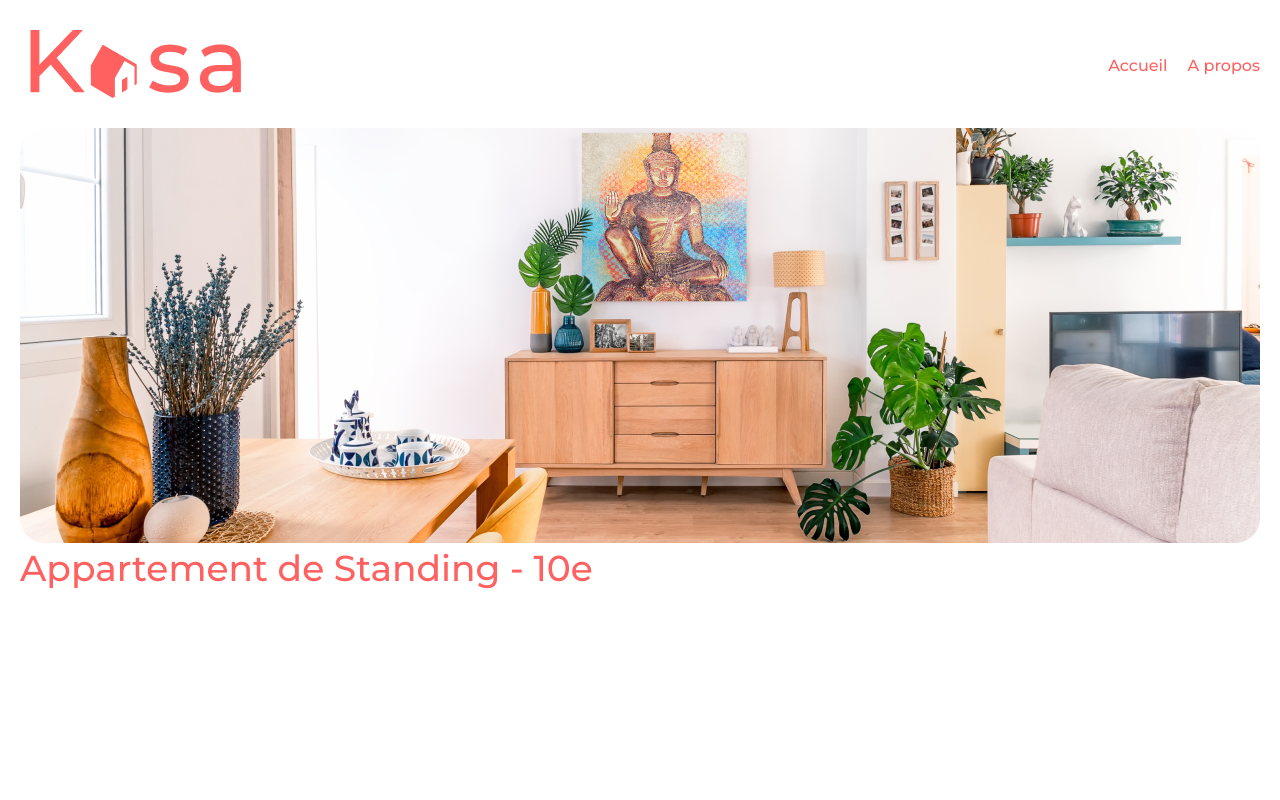
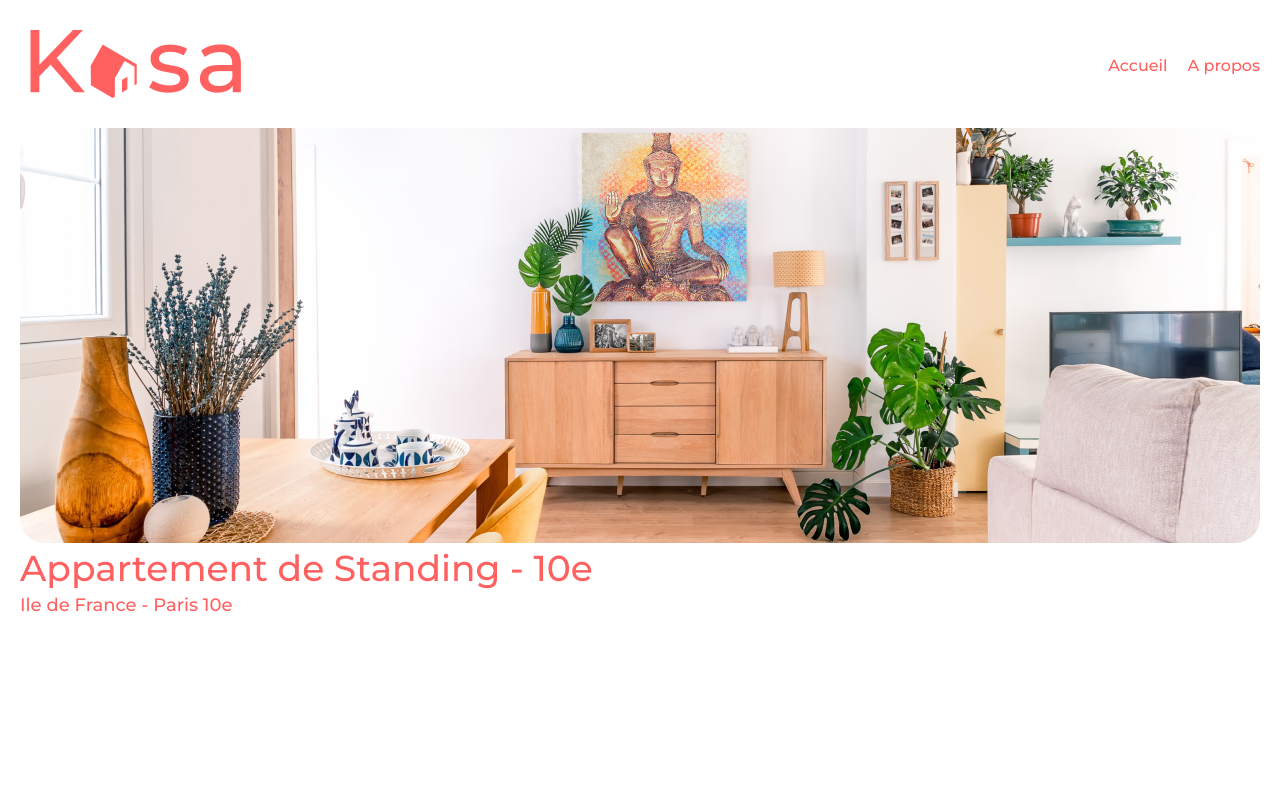
Before and after one commit to Axido545/kasa.io, a React (Vite) app: page /housing/0979876d in a window 1280 px wide. Shown: the top 800 px of the page. Built offline with nearby package versions, Linux system fonts and the light colour scheme.

Commit message:
ad location housing page

```diff
--- a/src/pages/housing/Housing.css
+++ b/src/pages/housing/Housing.css
@@ -9,7 +9,6 @@
 .house-main {
   margin: 24px 204px;
   margin: 0 auto;
-  display: flex;
   width: 1240px;
   height: 415px;
 }
@@ -21,4 +20,13 @@
   font-style: normal;
   font-weight: 500;
   line-height: 142.6%;
+  display: block;
 }
+
+.house-location {
+  display: block;
+  font-family: 'Montserrat';
+  color: #ff6060;
+  font-size: 18px;
+  margin: 0;
+}
--- a/src/pages/housing/Housing.jsx
+++ b/src/pages/housing/Housing.jsx
@@ -33,6 +33,7 @@ function Housing() {
           <img className="banner-housing" src={bannerHousing} />
           <main className="house-main">
             <h1 className="house-title"> {house.title}</h1>
+            <p className="house-location"> {house.location}</p>
           </main>
         </>
       )}
```
